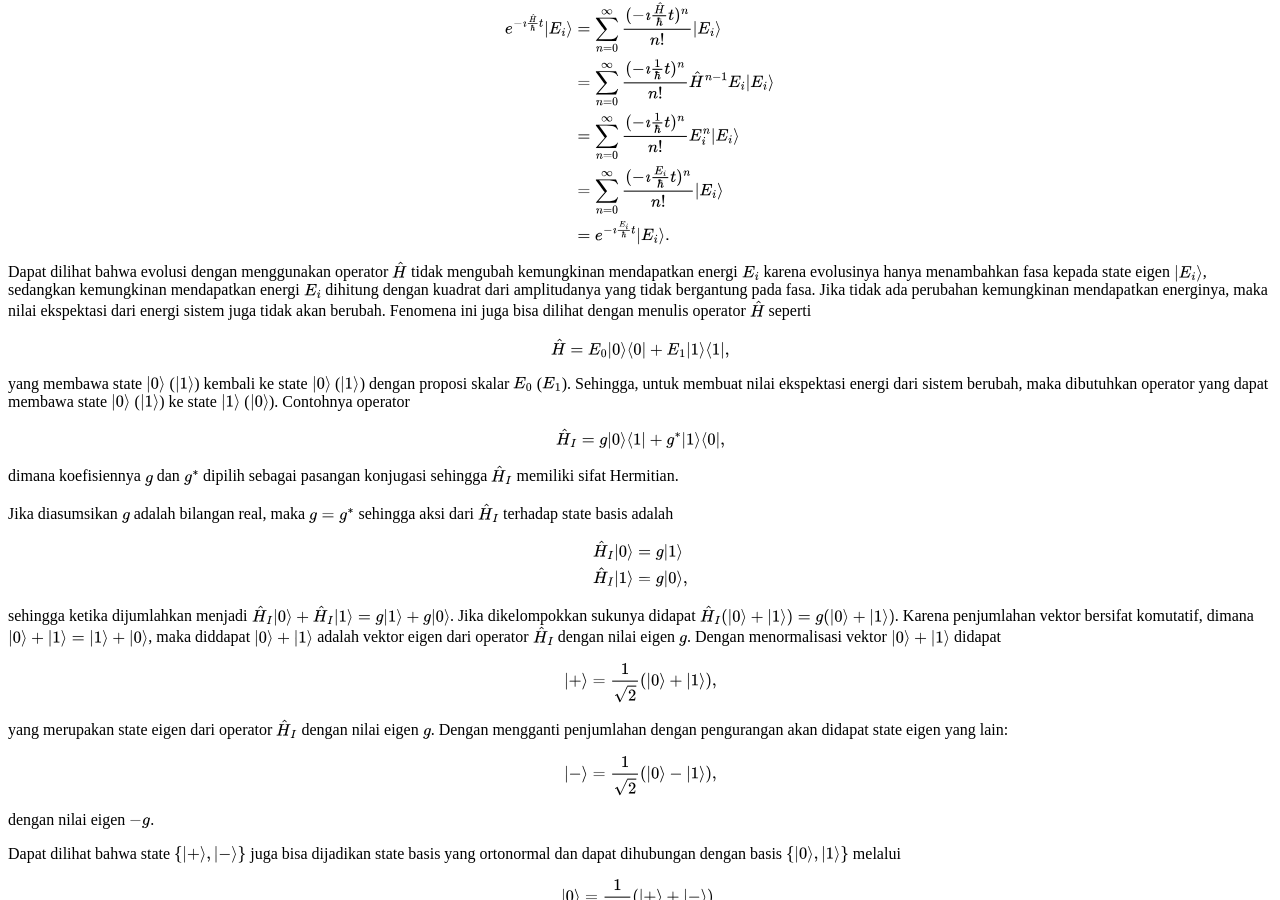
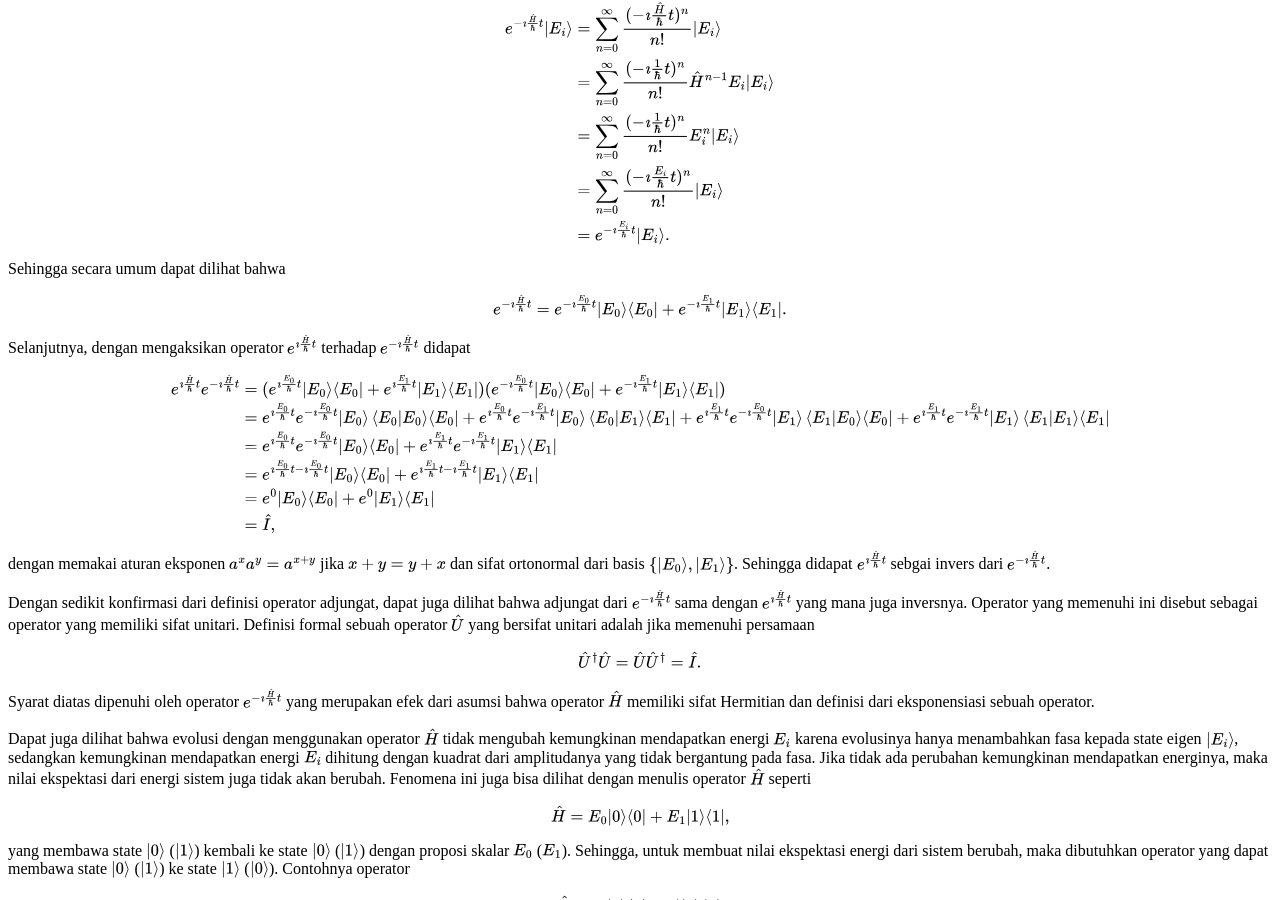
Before and after one commit to dangausuluah/dangausuluah.github.io, a Jekyll site: the page built from _posts/2025-08-26-SDT.md, in a window 1280 px wide and 900 px high, scrolled down 2761 px. Built offline with Jekyll 4.4.1, drawn with Linux system fonts in a browser that asks for light colours; nearby versions of some CDN libraries; our own code applies the rules of GitHub Pages for plain Markdown files; a script that is not in the unit is left out; comment, search, counter and statistics services are not loaded.

Commit message:
Update 2025-08-26-SDT.md

```diff
--- a/_posts/2025-08-26-SDT.md
+++ b/_posts/2025-08-26-SDT.md
@@ -175,7 +175,38 @@ e^{- \imath \frac{\hat{H}}{\hbar} t} \ket{E_i} &= \sum_{n=0}^\infty \frac{(- \im
 \end{align*}
 $$
 
-Dapat dilihat bahwa evolusi dengan menggunakan operator $\hat{H}$ tidak mengubah kemungkinan mendapatkan energi $E_i$ karena evolusinya hanya menambahkan fasa kepada state eigen $\ket{E_i}$, sedangkan kemungkinan mendapatkan energi $E_i$ dihitung dengan kuadrat dari amplitudanya yang tidak bergantung pada fasa. Jika tidak ada perubahan kemungkinan mendapatkan energinya, maka nilai ekspektasi dari energi sistem juga tidak akan berubah. Fenomena ini juga bisa dilihat dengan menulis operator $\hat{H}$ seperti
+Sehingga secara umum dapat dilihat bahwa
+
+$$
+e^{- \imath \frac{\hat{H}}{\hbar} t} = e^{- \imath \frac{E_0}{\hbar} t} \ket{E_0}\bra{E_0} + e^{- \imath \frac{E_1}{\hbar} t} \ket{E_1}\bra{E_1}.
+$$
+
+Selanjutnya, dengan mengaksikan operator $e^{\imath \frac{\hat{H}}{\hbar} t}$ terhadap $e^{- \imath \frac{\hat{H}}{\hbar} t}$ didapat
+
+$$
+\begin{align*}
+e^{\imath \frac{\hat{H}}{\hbar} t} e^{ - \imath \frac{\hat{H}}{\hbar} t} &=
+(e^{\imath \frac{E_0}{\hbar} t} \ket{E_0}\bra{E_0} + e^{\imath \frac{E_1}{\hbar} t} \ket{E_1}\bra{E_1})(e^{- \imath \frac{E_0}{\hbar} t} \ket{E_0}\bra{E_0} + e^{- \imath \frac{E_1}{\hbar} t} \ket{E_1}\bra{E_1}) \\
+&= e^{\imath \frac{E_0}{\hbar} t} e^{-\imath \frac{E_0}{\hbar} t} \ket{E_0}\braket{E_0|E_0}\bra{E_0} + e^{\imath \frac{E_0}{\hbar} t} e^{-\imath \frac{E_1}{\hbar} t} \ket{E_0}\braket{E_0|E_1}\bra{E_1} + e^{\imath \frac{E_1}{\hbar} t} e^{-\imath \frac{E_0}{\hbar} t} \ket{E_1}\braket{E_1|E_0}\bra{E_0} + e^{\imath \frac{E_1}{\hbar} t} e^{-\imath \frac{E_1}{\hbar} t} \ket{E_1}\braket{E_1|E_1}\bra{E_1} \\
+&= e^{\imath \frac{E_0}{\hbar} t} e^{-\imath \frac{E_0}{\hbar} t} \ket{E_0}\bra{E_0} + e^{\imath \frac{E_1}{\hbar} t} e^{-\imath \frac{E_1}{\hbar} t} \ket{E_1}\bra{E_1}\\
+&= e^{\imath \frac{E_0}{\hbar} t -\imath \frac{E_0}{\hbar} t} \ket{E_0}\bra{E_0} + e^{\imath \frac{E_1}{\hbar} t -\imath \frac{E_1}{\hbar} t} \ket{E_1}\bra{E_1}\\
+&= e^0 \ket{E_0}\bra{E_0} + e^0 \ket{E_1}\bra{E_1}\\
+&= \hat{I},
+\end{align*}
+$$
+
+dengan memakai aturan eksponen $a^x a^y = a^{x+y}$ jika $x+y = y+x$ dan sifat ortonormal dari basis $\\{\ket{E_0}, \ket{E_1}\\}$. Sehingga didapat $e^{\imath \frac{\hat{H}}{\hbar} t}$ sebgai invers dari $e^{-\imath \frac{\hat{H}}{\hbar} t}$.
+
+Dengan sedikit konfirmasi dari definisi operator adjungat, dapat juga dilihat bahwa adjungat dari $e^{-\imath \frac{\hat{H}}{\hbar} t}$ sama dengan $e^{\imath \frac{\hat{H}}{\hbar} t}$ yang mana juga inversnya. Operator yang memenuhi ini disebut sebagai operator yang memiliki sifat unitari. Definisi formal sebuah operator $\hat{U}$ yang bersifat unitari adalah jika memenuhi persamaan
+
+$$
+\hat{U}^\dagger \hat{U} = \hat{U} \hat{U}^\dagger = \hat{I}.
+$$
+
+Syarat diatas dipenuhi oleh operator $e^{-\imath \frac{\hat{H}}{\hbar} t}$ yang merupakan efek dari asumsi bahwa operator $\hat{H}$ memiliki sifat Hermitian dan definisi dari eksponensiasi sebuah operator.
+
+
+Dapat juga dilihat bahwa evolusi dengan menggunakan operator $\hat{H}$ tidak mengubah kemungkinan mendapatkan energi $E_i$ karena evolusinya hanya menambahkan fasa kepada state eigen $\ket{E_i}$, sedangkan kemungkinan mendapatkan energi $E_i$ dihitung dengan kuadrat dari amplitudanya yang tidak bergantung pada fasa. Jika tidak ada perubahan kemungkinan mendapatkan energinya, maka nilai ekspektasi dari energi sistem juga tidak akan berubah. Fenomena ini juga bisa dilihat dengan menulis operator $\hat{H}$ seperti
 
 $$
 \hat{H} = E_0 \ket{0}\bra{0} + E_1 \ket{1}\bra{1},
```
